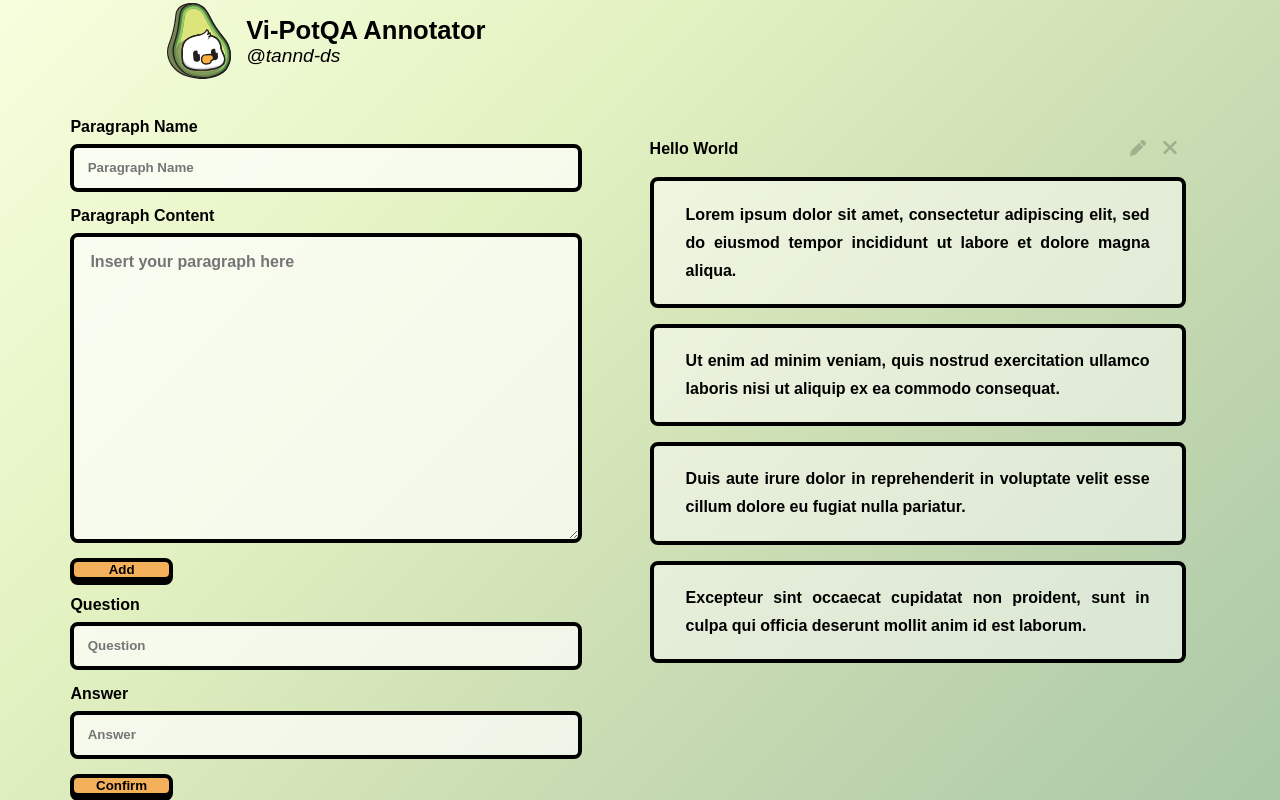
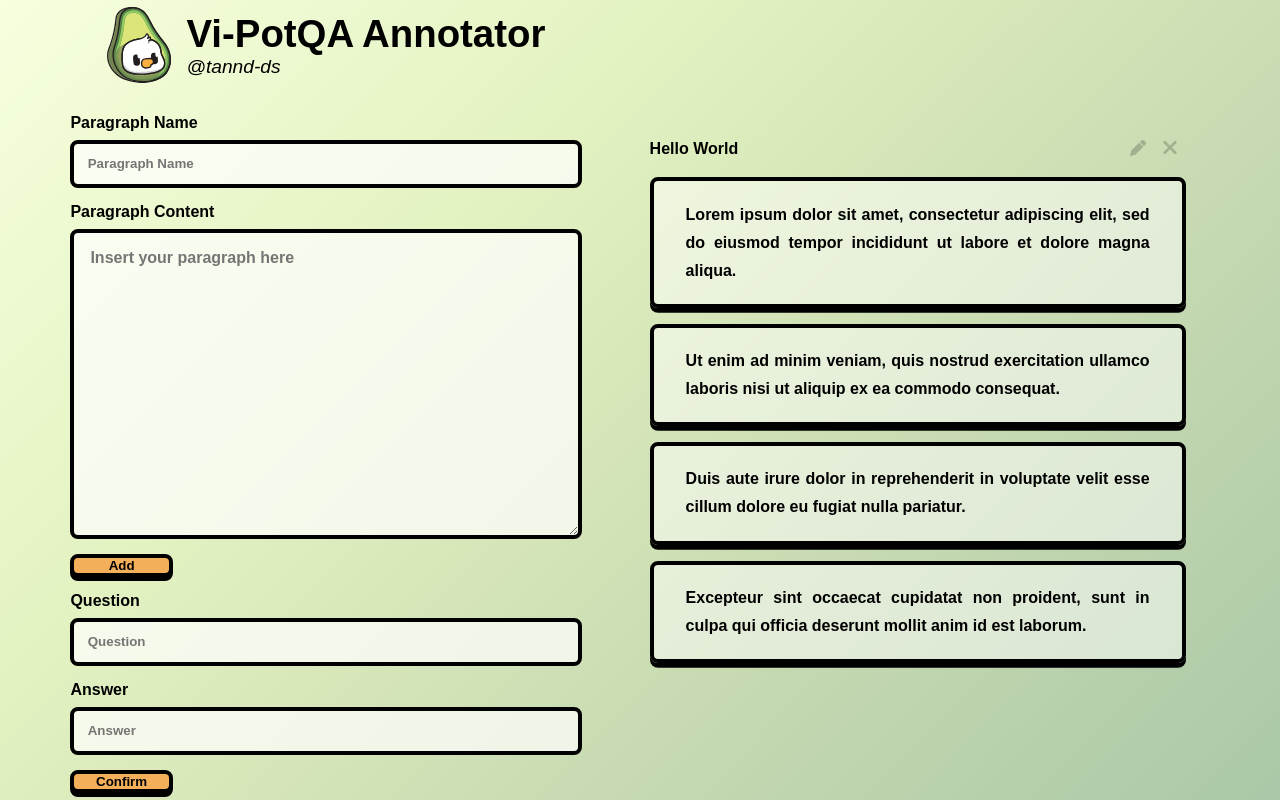
Before and after one commit to tannd-ds/vi-potqa, a Vue app: page / in a window 1280 px wide. Built offline with nearby package versions, Linux system fonts and the light colour scheme.

Commit message:
change logo and right panel design

```diff
--- a/src/assets/main.css
+++ b/src/assets/main.css
@@ -36,7 +36,7 @@
 }
 
 .web-title-container {
-  margin-bottom: 1.5em;
+  margin-bottom: 1em;
   display: flex;
   flex-direction: row;
   gap: min(1em, 15px);
@@ -49,11 +49,12 @@
 }
 
 .web-title-container .text-title .app-name {
-  font-size: min(2vw, 30px)
+  font-size: 3vw;
+  font-weight: 900;
 }
 
 .web-title-container .text-title .hashtag {
-  font-size: min(1.5vw, 20px);
+  font-size: 1.5vw;
   font-weight: 300;
   font-style: italic;
 }
@@ -183,7 +184,7 @@
   padding: 1.2em 2em;
   background-color: rgba(255, 255, 255, 0.5);
   border: 0.3em solid rgba(0, 0, 0, 1);
-
+  box-shadow: 0px 0.3em rgba(0, 0, 0, 1);
   cursor: pointer;
   line-height: 1.75em;
   transition: all 0.1s ease;
@@ -191,15 +192,15 @@
 
 .s-confirmed label:hover {
   background-color: #f4af5b;
-  transform: translate(-0.2em);
+  /* transform: translate(-0.2em); */
   transition: all 0.2s ease;
 }
 
 .s-confirmed input:checked~label {
   background-color: var(--black);
   color: var(--primary-accent-color);
-  box-shadow: 0px 0.3em rgba(0, 0, 0, 1);
-  transform: translate(-0.3em, -0.3em);
+  box-shadow: 0px 0em rgba(0, 0, 0, 1);
+  transform: translate(0em, 0.3em);
   transition: all 0.2s ease;
 }
 
```
